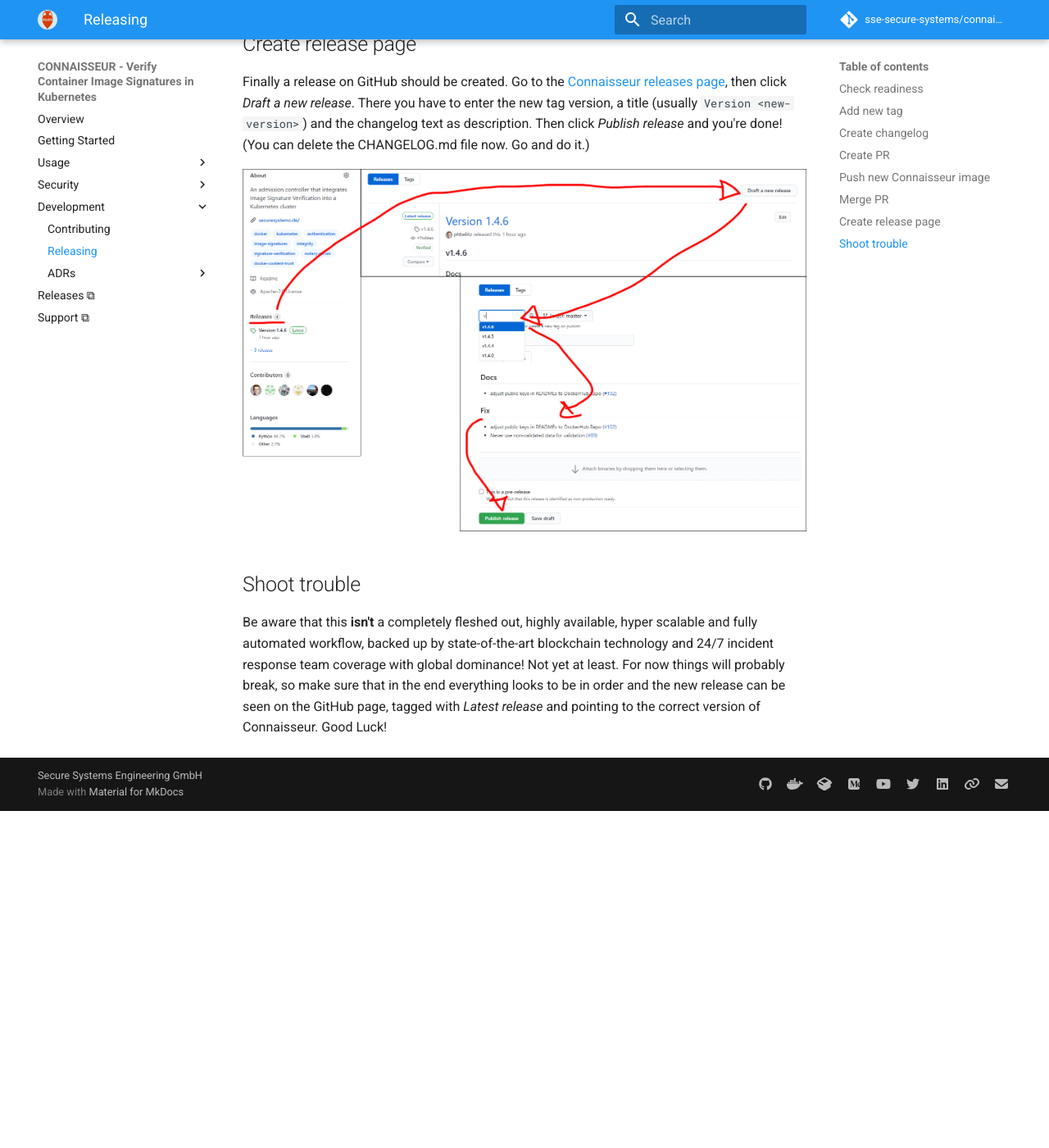
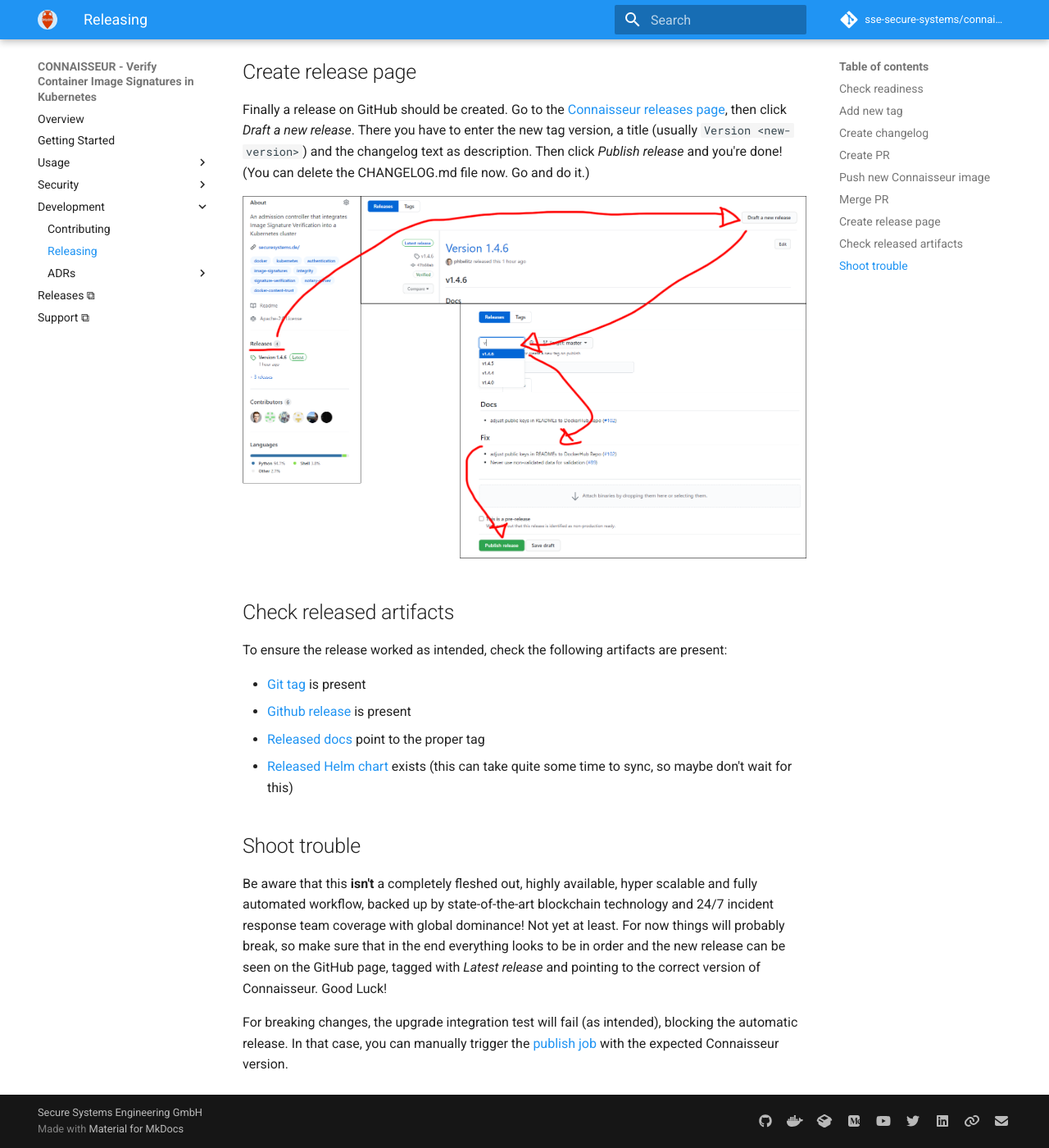
Before and after one commit to sse-secure-systems/connaisseur, an MkDocs documentation site: the page built from docs/RELEASING.md, in a window 1280 px wide and 1400 px high, scrolled down 2177 px. Shown: the whole window at 82% size. Built offline with MkDocs 1.6.1 and Material for MkDocs 9.7.7, drawn with Linux system fonts in a browser that asks for light colours; comment, search, counter and statistics services are not loaded; the version menu is left out; before the commit the page ends 3166 px from its top, so only the background shows below that; some of the changed text lies outside the part shown.

Commit message:
docs: Add release checklist

```diff
--- a/docs/RELEASING.md
+++ b/docs/RELEASING.md
@@ -9,6 +9,7 @@
 - pushing a new version of the Connaisseur image to Docker Hub
 - merging in the PR & push tag
 - creating release page
+- check released artifacts
 - shoot some trouble
 
 ## Check readiness
@@ -67,9 +68,21 @@
 
 ![gh_release_flow](assets/gh_release.png)
 
+## Check released artifacts
+
+To ensure the release worked as intended, check the following artifacts are present:
+
+- [Git tag](https://github.com/sse-secure-systems/connaisseur/tags) is present
+- [Github release](https://github.com/sse-secure-systems/connaisseur/releases) is present
+- [Released docs](https://sse-secure-systems.github.io/connaisseur/latest/) point to the proper tag
+- [Released Helm chart](https://artifacthub.io/packages/helm/connaisseur/connaisseur/) exists (this can take quite some time to sync, so maybe don't wait for this)
+
 ## Shoot trouble
 
 Be aware that this **isn't** a completely fleshed out, highly available, hyper scalable and fully automated workflow, backed up by state-of-the-art blockchain technology and 24/7 incident response team coverage with global dominance!
 Not yet at least.
 For now things will probably break, so make sure that in the end everything looks to be in order and the new release can be seen on the GitHub page, tagged with _Latest release_ and pointing to the correct version of Connaisseur.
 Good Luck!
+
+For breaking changes, the upgrade integration test will fail (as intended), blocking the automatic release.
+In that case, you can manually trigger the [publish job](https://github.com/sse-secure-systems/connaisseur/actions/workflows/publish.yml) with the expected Connaisseur version.
```
